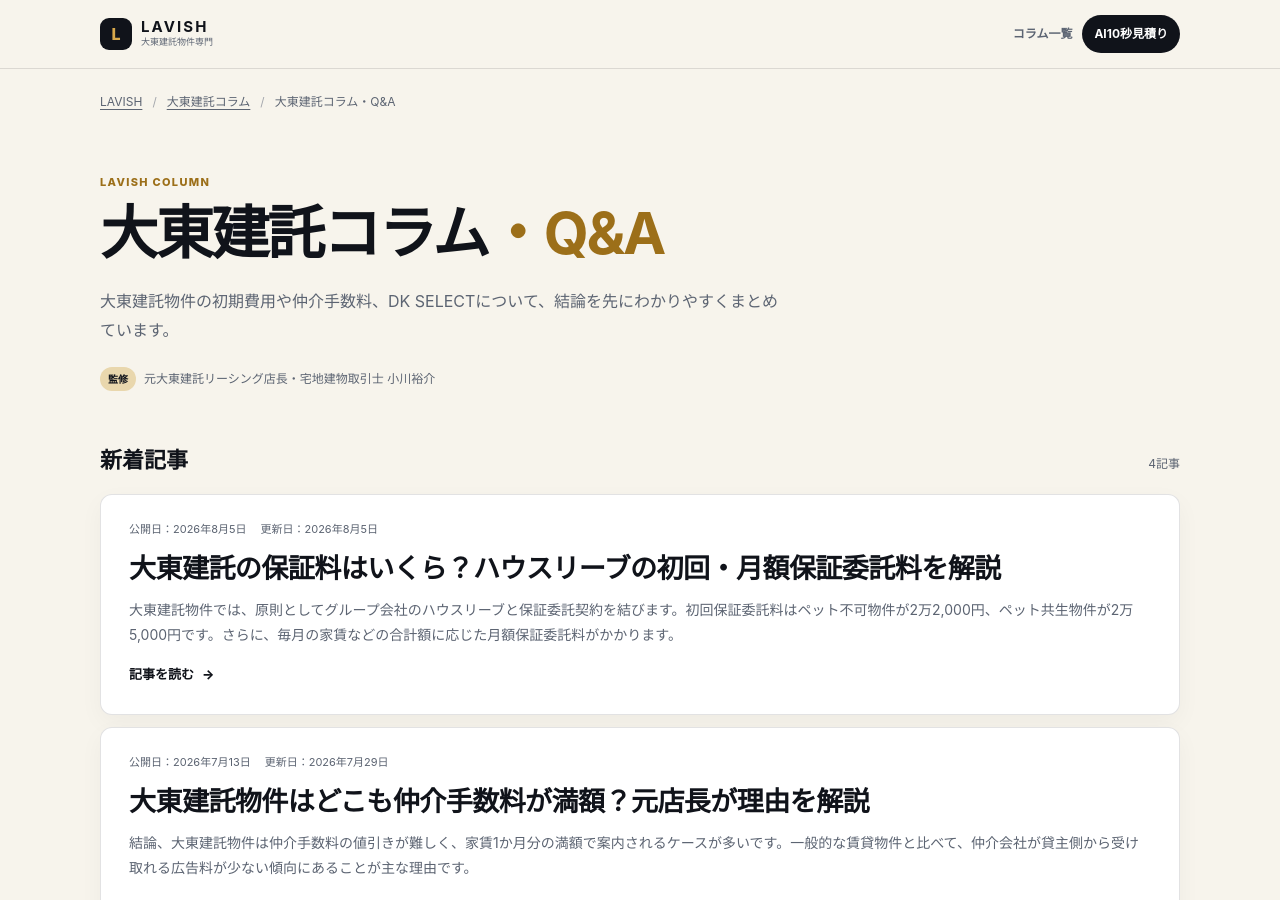
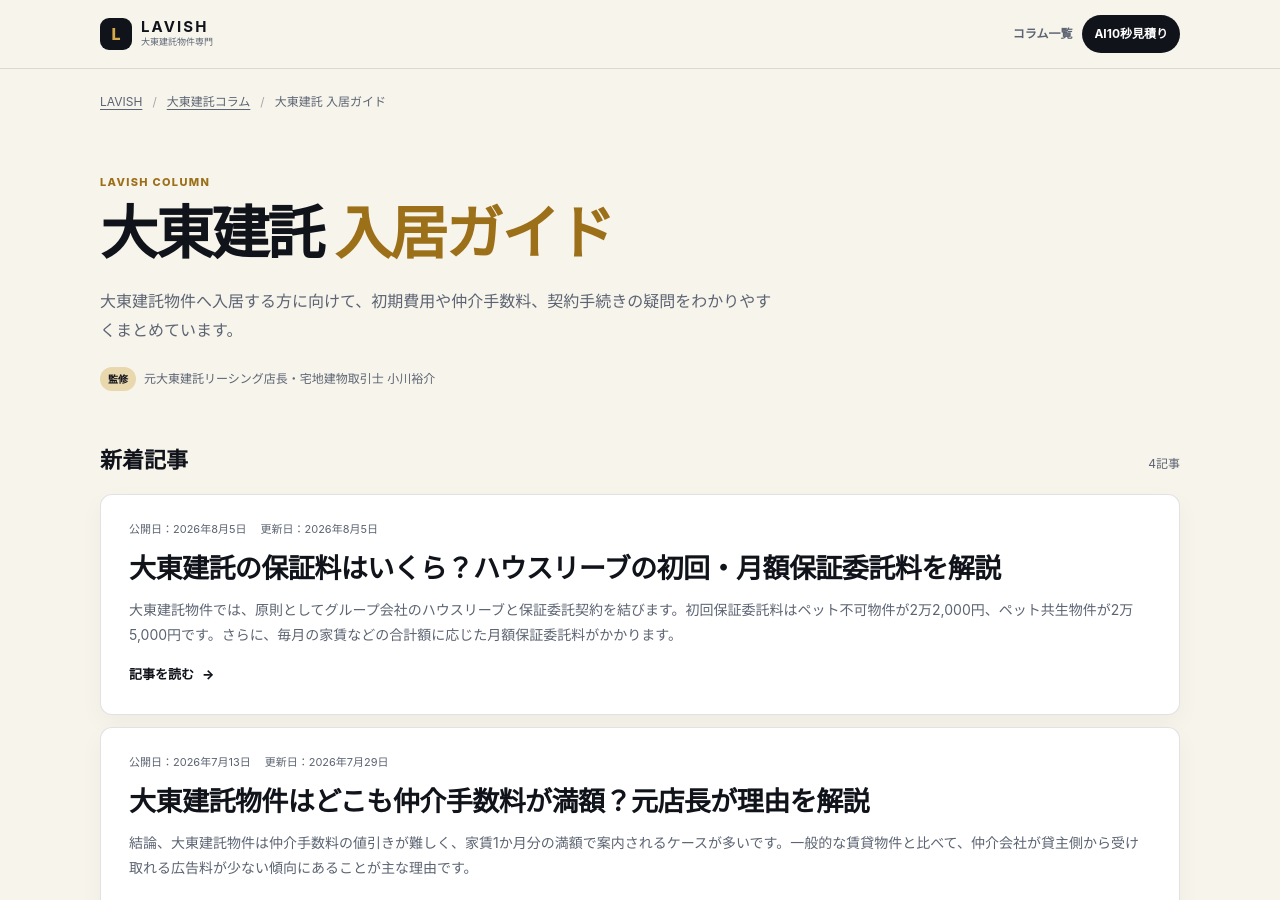
Before and after one commit to lavio8/lavio, a Jekyll site: the page built from column/index.html, in a window 1280 px wide and 900 px high. Built offline with Jekyll 4.4.1, drawn with Linux system fonts in a browser that asks for light colours.

Commit message:
大東建託 入居ガイドに名称変更

```diff
--- a/column/index.html
+++ b/column/index.html
@@ -1,7 +1,7 @@
 ---
 layout: default
-title: 大東建託コラム・Q&A
-description: 大東建託物件の初期費用、仲介手数料、DK SELECTなど、部屋探しの疑問を元大東建託リーシング店長が解説するコラムです。
+title: 大東建託 入居ガイド
+description: 大東建託物件へ入居する方のために、初期費用や仲介手数料、契約手続きの疑問を元大東建託リーシング店長が解説します。
 permalink: /column/
 ---
 <main id="main-content" class="column-page">
@@ -9,8 +9,8 @@ permalink: /column/
     {% include breadcrumbs.html %}
     <header class="column-intro">
       <p class="article-kicker">LAVISH COLUMN</p>
-      <h1>大東建託コラム<span>・Q&amp;A</span></h1>
-      <p>大東建託物件の初期費用や仲介手数料、DK SELECTについて、結論を先にわかりやすくまとめています。</p>
+      <h1>大東建託<span> 入居ガイド</span></h1>
+      <p>大東建託物件へ入居する方に向けて、初期費用や仲介手数料、契約手続きの疑問をわかりやすくまとめています。</p>
       <div class="column-author-note">
         <span class="column-author-badge">監修</span>
         <span>元大東建託リーシング店長・宅地建物取引士 小川裕介</span>
```
